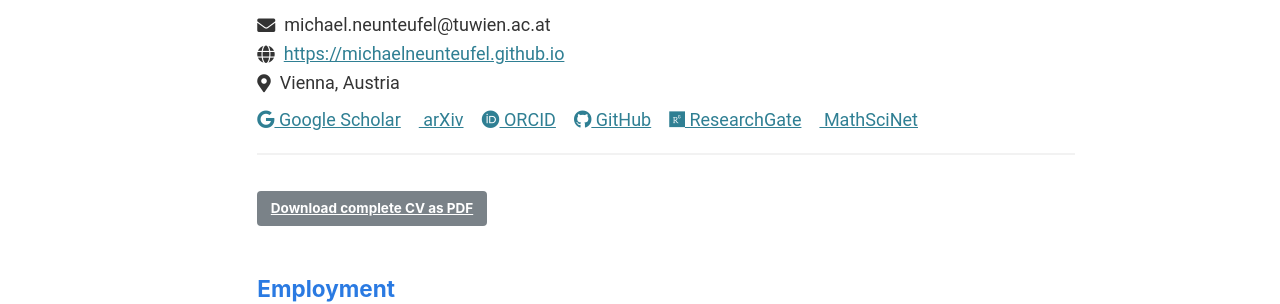
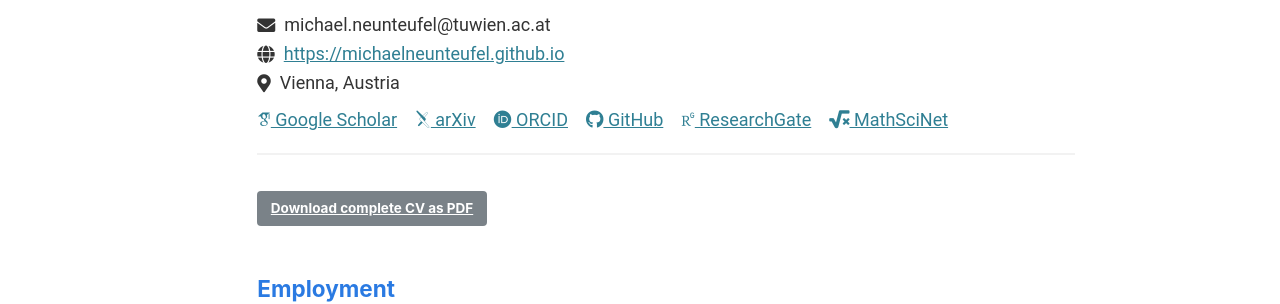
Before and after one commit to MichaelNeunteufel/michaelneunteufel.github.io, a Jekyll site: the page built from _pages/cv-json.md, in a window 1280 px wide. Shown: the part 173-477 px from the top of the page. Built offline with Jekyll 4.4.1, drawn with Linux system fonts in a browser that asks for light colours; some web fonts are replaced.

Commit message:
add missing logo

```diff
--- a/_includes/cv-template.html
+++ b/_includes/cv-template.html
@@ -37,8 +37,25 @@
     {% if cv.basics.profiles.size > 0 %}
     <div class="cv-profiles">
       {% for profile in cv.basics.profiles %}
+      {% assign network = profile.network | downcase %}
       <a href="{{ profile.url }}" target="_blank" class="cv-profile-link">
-        <i class="fab fa-{{ profile.network | downcase }}"></i> {{ profile.network }}
+        {% case network %}
+        {% when "google scholar" %}
+        <i class="ai ai-google-scholar"></i>
+        {% when "arxiv" %}
+        <i class="ai ai-arxiv"></i>
+        {% when "orcid" %}
+        <i class="ai ai-orcid"></i>
+        {% when "researchgate" %}
+        <i class="ai ai-researchgate"></i>
+        {% when "github" %}
+        <i class="fab fa-github"></i>
+        {% when "mathscinet" %}
+        <i class="fas fa-square-root-alt"></i>
+        {% else %}
+        <i class="fas fa-link"></i>
+        {% endcase %}
+        {{ profile.network }}
       </a>
       {% endfor %}
     </div>
```
